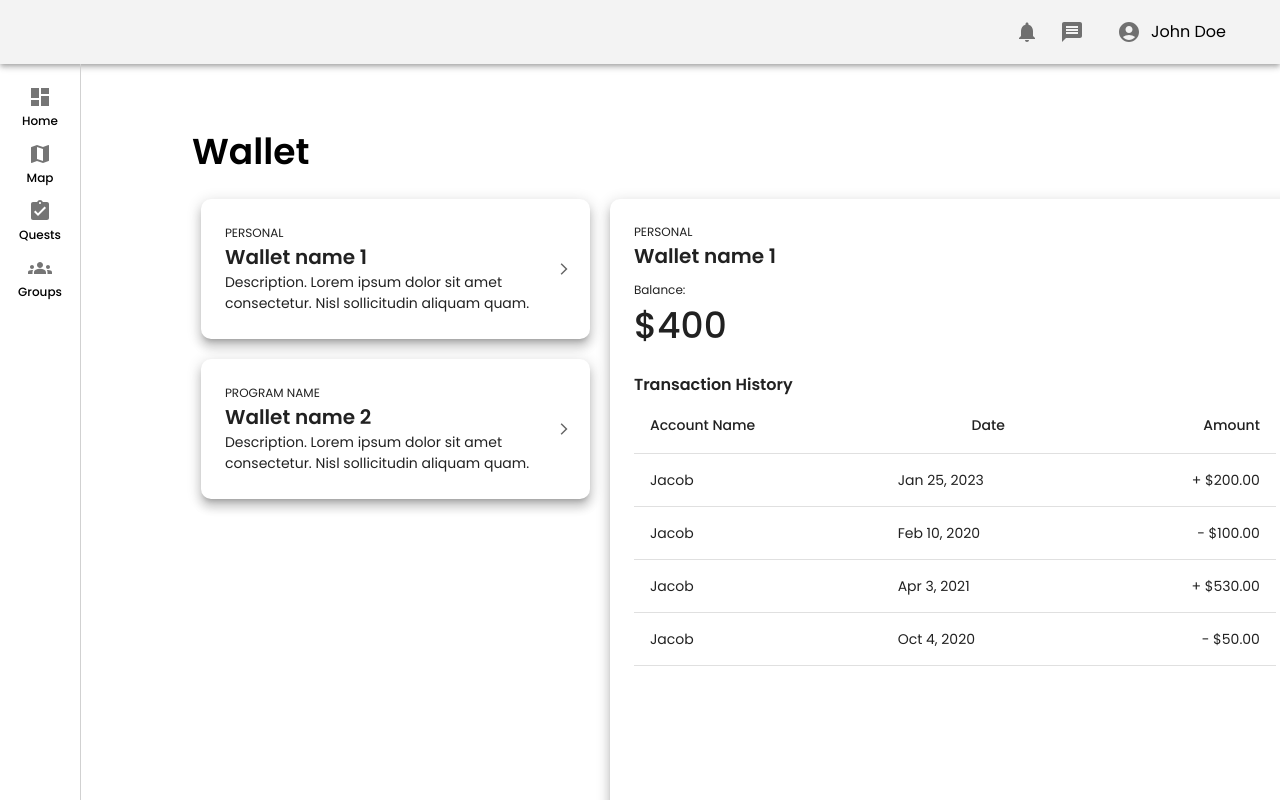
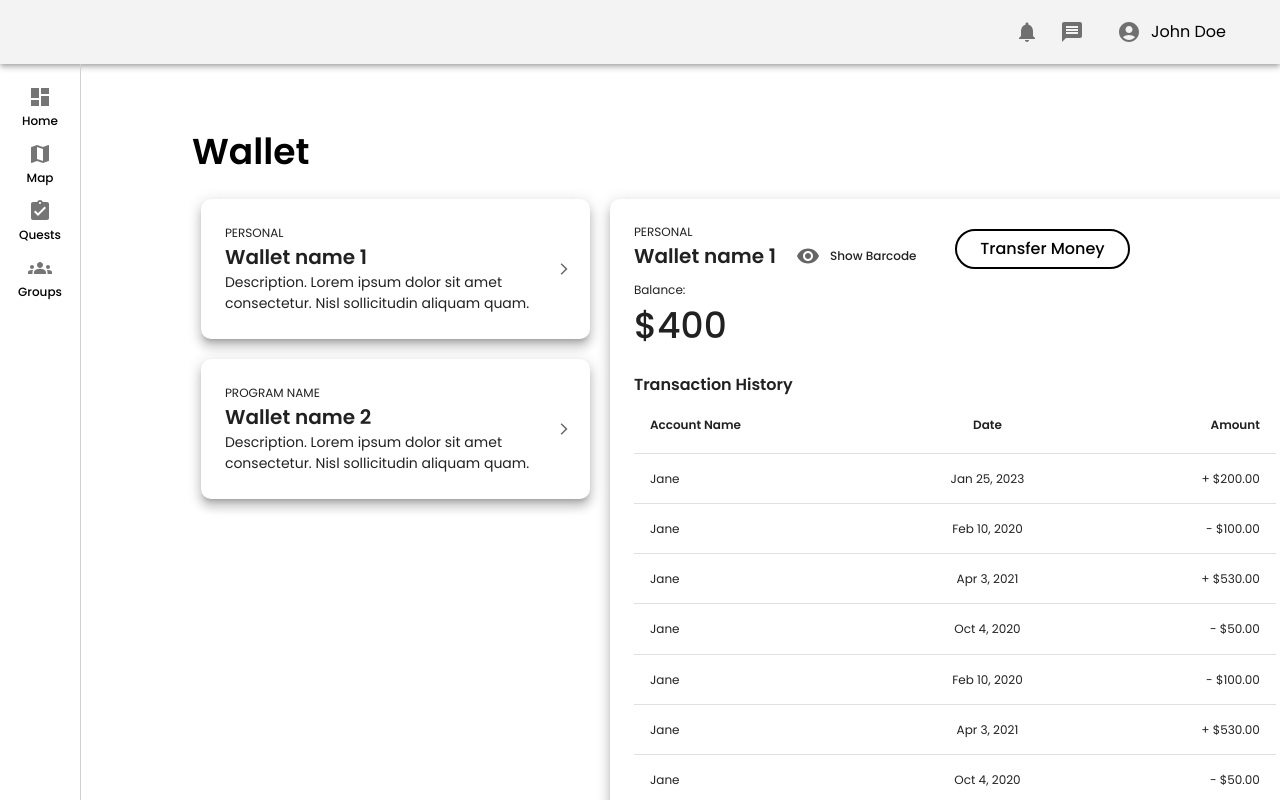
Before and after one commit to sandeep-bh-dev/Coquest-WebApp, a React (Create React App) app in the folder frontend/: page /wallet in a window 1280 px wide. Both pictures are taken after a click on the element 395 px from the left and 269 px from the top of the page. Shown: the top 800 px of the page. Built offline with nearby package versions, Linux system fonts and the light colour scheme.

Commit message:
completed most functionality of the wallet page

```diff
--- a/frontend/src/pages/Wallet/WalletData/index.tsx
+++ b/frontend/src/pages/Wallet/WalletData/index.tsx
@@ -5,11 +5,12 @@ export interface Wallet {
     walletName: string,
     walletType: string,
     description: string,
+    balance: number,
+    userId: string,
     transactions: Transaction[],
 }
 
 export interface Transaction {
-    name: string,
     date: string,
     amount: number;
 }
@@ -19,27 +20,41 @@ export const Wallets: Wallet[] = [
         walletId: "1",
         walletName: "Wallet name 1",
         walletType: "PERSONAL",
+        userId: "Jane",
         description: "Description. Lorem ipsum dolor sit amet consectetur. Nisl sollicitudin aliquam quam. ",
+        balance: 400,
         transactions: [
             {
-                name: "Jacob",
                 date: "Jan 25, 2023",
                 amount: +200
             },
             {
-                name: "Jacob",
                 date: "Feb 10, 2020",
                 amount: -100
             },
             {
-                name: "Jacob",
                 date: "Apr 3, 2021",
                 amount: +530
             },
             {
-                name: "Jacob",
                 date: "Oct 4, 2020",
                 amount: -50
+            },
+            {
+                date: "Feb 10, 2020",
+                amount: -100
+            },
+            {
+                date: "Apr 3, 2021",
+                amount: +530
+            },
+            {
+                date: "Oct 4, 2020",
+                amount: -50
+            },
+            {
+                date: "Feb 10, 2020",
+                amount: -100
             }
         ]
     },
@@ -47,16 +62,16 @@ export const Wallets: Wallet[] = [
         walletId: "2",
         walletName: "Wallet name 2",
         walletType: "PROGRAM NAME",
+        userId: "John",
         description: "Description. Lorem ipsum dolor sit amet consectetur. Nisl sollicitudin aliquam quam. ",
+        balance: 230,
         transactions: [
             {
-                name: "Jacob",
-                date: "Feb 10, 2020",
+                date: "Dec 4, 2021",
                 amount: +100
             },
             {
-                name: "Jacob",
-                date: "Oct 4, 2020",
+                date: "May 18, 2019",
                 amount: -20
             }
         ]
--- a/frontend/src/pages/Wallet/WalletInfo/index.tsx
+++ b/frontend/src/pages/Wallet/WalletInfo/index.tsx
@@ -9,6 +9,8 @@ import TableCell from '@mui/material/TableCell';
 import TableContainer from '@mui/material/TableContainer';
 import TableHead from '@mui/material/TableHead';
 import TableRow from '@mui/material/TableRow';
+import Button from '@mui/material/Button';
+import RemoveRedEyeIcon from '@mui/icons-material/RemoveRedEye';
 
 const InfoCard = styled(Card)({
     height: 723,
@@ -23,7 +25,8 @@ const WalletType = styled(Typography)({
 
 const WalletName = styled(Typography)({
     fontWeight: 600,
-    fontSize: 20
+    fontSize: 20,
+    marginRight: 20
 });
 
 const MainText = styled(Typography)({
@@ -43,22 +46,44 @@ const TransactionHistory = styled(Typography)({
     marginTop: 20
 });
 
-const ColumnHeader = styled(Typography)({
+const TableHeader = styled(TableCell)({
     fontWeight: 600,
-    fontSize: 12,
-    marginLeft: 15
+    fontSize: 12
 });
 
-function createData(
-    name: string,
-    calories: number,
-    fat: number,
-    carbs: number,
-    protein: number,
-) {
-    return { name, calories, fat, carbs, protein };
-}
+const TableData = styled(TableCell)({
+    fontWeight: 400,
+    fontSize: 12
+});
 
+const StyledButton = styled(Button)({
+    color: "#000000",
+    textTransform: "none",
+    border: "2px solid #000000",
+    borderRadius: "20px",
+    fontWeight: 500,
+    fontSize: 16,
+    width: 175,
+    height: 40,
+    position: "absolute",
+    top: 30,
+    right: 150
+});
+
+const BarcodeText = styled(Typography)({
+    fontWeight: 500,
+    fontSize: 12
+});
+
+const Barcode = styled.div({
+    display: 'flex',
+    alignItems: 'center',
+});
+
+const EyeIcon = styled(RemoveRedEyeIcon)({
+    color: "#666666",
+    marginRight: 10
+});
 
 type WalletInfoProps = {
     wallet: Wallet
@@ -69,37 +94,41 @@ const WalletInfo = ({
 }: WalletInfoProps) => {
     return (
         <InfoCard>
+            <StyledButton variant="outlined">Transfer Money</StyledButton>
             <WalletType>{wallet.walletType}</WalletType>
-            <WalletName>{wallet.walletName}</WalletName>
+            <Barcode>
+                <WalletName>{wallet.walletName}</WalletName>
+                <EyeIcon />
+                <BarcodeText>Show Barcode</BarcodeText>
+            </Barcode>
             <MainText>Balance:</MainText>
-            <Balance>$400</Balance>
+            <Balance>${wallet.balance}</Balance>
             <TransactionHistory>Transaction History</TransactionHistory>
-
             <TableContainer>
                 <Table aria-label="simple table">
                     <TableHead>
                         <TableRow>
-                            <TableCell>Account Name</TableCell>
-                            <TableCell align="center">Date</TableCell>
-                            <TableCell align="right">Amount</TableCell>
+                            <TableHeader>Account Name</TableHeader>
+                            <TableHeader align="center">Date</TableHeader>
+                            <TableHeader align="right">Amount</TableHeader>
                         </TableRow>
                     </TableHead>
                     <TableBody>
                         {wallet.transactions.map((transaction: Transaction, index) => (
                             <TableRow key={index}>
-                                <TableCell>{transaction.name}</TableCell>
-                                <TableCell>{transaction.date}</TableCell>
-                                <TableCell align="right">
+                                <TableData>{wallet.userId}</TableData>
+                                <TableData align="center">{transaction.date}</TableData>
+                                <TableData align="right">
                                     {transaction.amount >= 0 ? '+ ' : '- '}
                                     ${Math.abs(transaction.amount).toLocaleString('en-US', { minimumFractionDigits: 2 })}
-                                </TableCell>
+                                </TableData>
 
                             </TableRow>
                         ))}
                     </TableBody>
                 </Table>
             </TableContainer>
-        </InfoCard>
+        </InfoCard >
     );
 };
 
```
